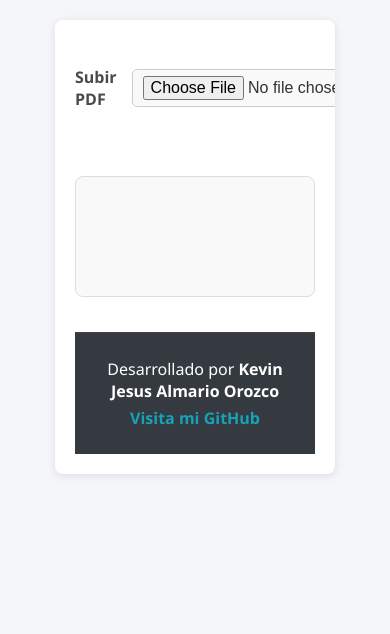
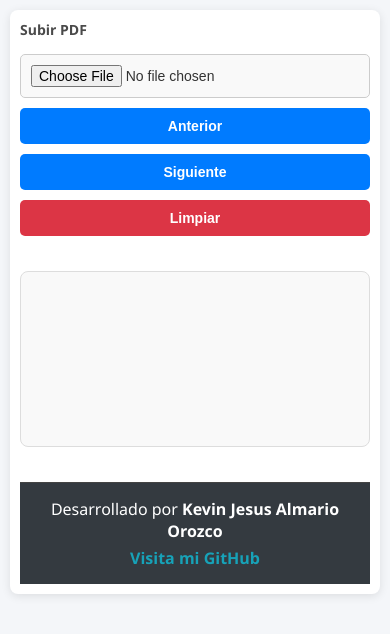
Before and after one commit to almariok21/PDF-VIEWER-HTML, a plain HTML site: page index.html in a window 390 px wide. Drawn offline with Linux system fonts and the light colour scheme.

Commit message:
adaptacion a pantallas mobiles

```diff
--- a/style.css
+++ b/style.css
@@ -12,6 +12,7 @@ body {
     padding: 20px;
 }
 
+/* Contenedor principal */
 #pdf-container {
     width: 80%;
     max-width: 900px;
@@ -29,6 +30,7 @@ body {
     justify-content: space-between;
     align-items: center;
     margin-bottom: 20px;
+    flex-wrap: wrap;
 }
 
 .controls label {
@@ -121,3 +123,69 @@ footer a:hover {
 footer .footer-content p {
     margin: 5px 0;
 }
+
+/* Media Queries para pantallas pequeñas y móviles */
+
+/* Para pantallas de hasta 768px (tabletas y móviles grandes) */
+@media screen and (max-width: 768px) {
+    #pdf-container {
+        width: 95%;
+        padding: 15px;
+    }
+
+    .controls {
+        flex-direction: column;
+        align-items: stretch;
+    }
+
+    .controls label {
+        margin-bottom: 10px;
+    }
+
+    .controls input[type="file"], .controls button {
+        width: 100%;
+        margin: 5px 0;
+    }
+
+    #pdf-canvas {
+        height: auto;
+        margin-top: 15px;
+    }
+
+    footer {
+        padding: 15px;
+    }
+}
+
+/* Para pantallas más pequeñas (móviles pequeños y teléfonos) */
+@media screen and (max-width: 480px) {
+    body {
+        padding: 10px;
+    }
+
+    #pdf-container {
+        width: 100%;
+        padding: 10px;
+    }
+
+    .controls label {
+        font-size: 14px;
+    }
+
+    .controls input[type="file"], .controls button {
+        padding: 10px;
+        font-size: 14px;
+    }
+
+    .controls button {
+        margin-left: 0;
+    }
+
+    #pdf-canvas {
+        margin-top: 10px;
+    }
+
+    footer {
+        padding: 10px;
+    }
+}
```
